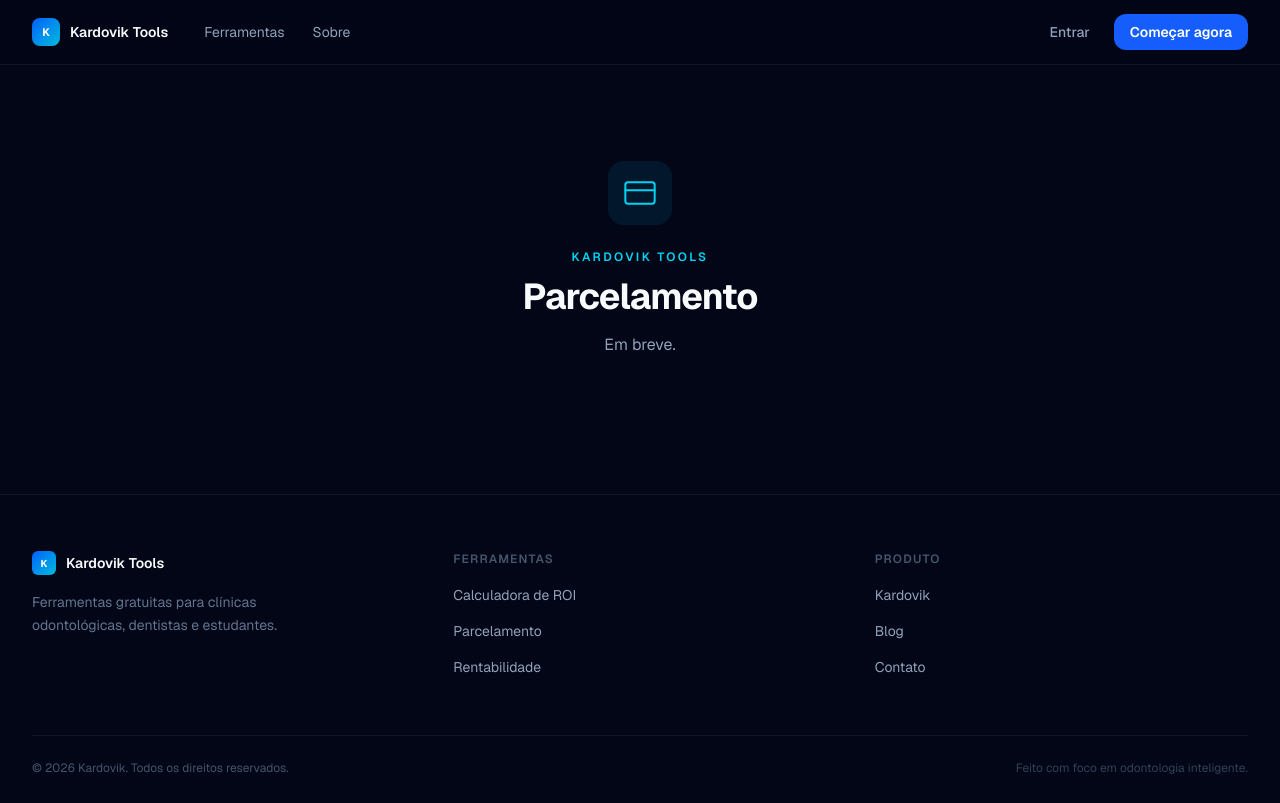
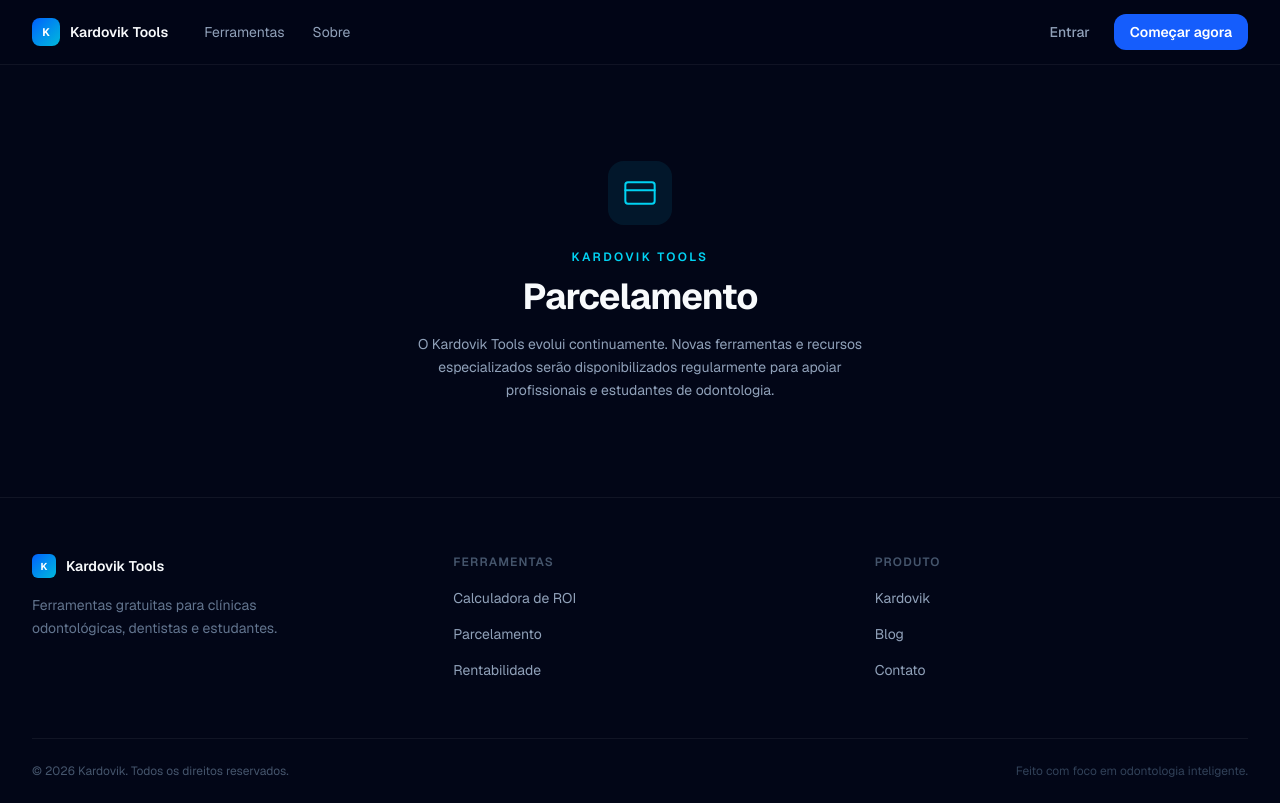
Before and after one commit to brilhonotavel777-byte/kardovik-tools, a Next.js app: page /parcelamento in a window 1280 px wide. Built offline with nearby package versions, Linux system fonts and the light colour scheme.

Commit message:
copy: update continuous evolution message

```diff
--- a/src/app/(public)/parcelamento/page.tsx
+++ b/src/app/(public)/parcelamento/page.tsx
@@ -13,7 +13,11 @@ export default function ParcelamentoPage() {
         <h1 className="text-3xl font-bold tracking-tight text-slate-50 sm:text-4xl">
           Parcelamento
         </h1>
-        <p className="mt-4 text-slate-400">Em breve.</p>
+        <p className="mx-auto mt-4 max-w-md text-sm leading-relaxed text-slate-400">
+          O Kardovik Tools evolui continuamente. Novas ferramentas e recursos
+          especializados serão disponibilizados regularmente para apoiar
+          profissionais e estudantes de odontologia.
+        </p>
       </div>
     </div>
   )
--- a/src/app/(public)/rentabilidade/page.tsx
+++ b/src/app/(public)/rentabilidade/page.tsx
@@ -13,7 +13,11 @@ export default function RentabilidadePage() {
         <h1 className="text-3xl font-bold tracking-tight text-slate-50 sm:text-4xl">
           Rentabilidade
         </h1>
-        <p className="mt-4 text-slate-400">Em breve.</p>
+        <p className="mx-auto mt-4 max-w-md text-sm leading-relaxed text-slate-400">
+          O Kardovik Tools evolui continuamente. Novas ferramentas e recursos
+          especializados serão disponibilizados regularmente para apoiar
+          profissionais e estudantes de odontologia.
+        </p>
       </div>
     </div>
   )
--- a/src/app/(public)/roi/page.tsx
+++ b/src/app/(public)/roi/page.tsx
@@ -13,7 +13,11 @@ export default function RoiPage() {
         <h1 className="text-3xl font-bold tracking-tight text-slate-50 sm:text-4xl">
           Calculadora de ROI
         </h1>
-        <p className="mt-4 text-slate-400">Em breve.</p>
+        <p className="mx-auto mt-4 max-w-md text-sm leading-relaxed text-slate-400">
+          O Kardovik Tools evolui continuamente. Novas ferramentas e recursos
+          especializados serão disponibilizados regularmente para apoiar
+          profissionais e estudantes de odontologia.
+        </p>
       </div>
     </div>
   )
```
